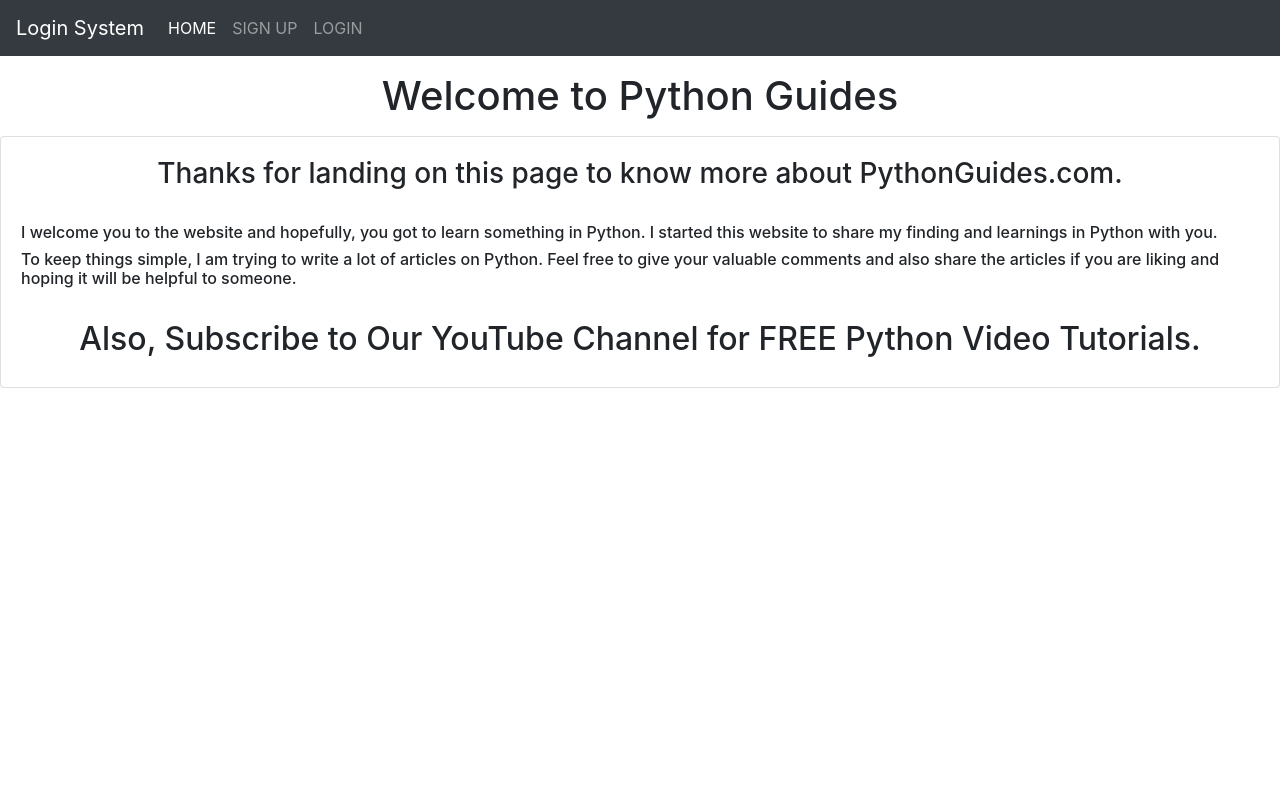
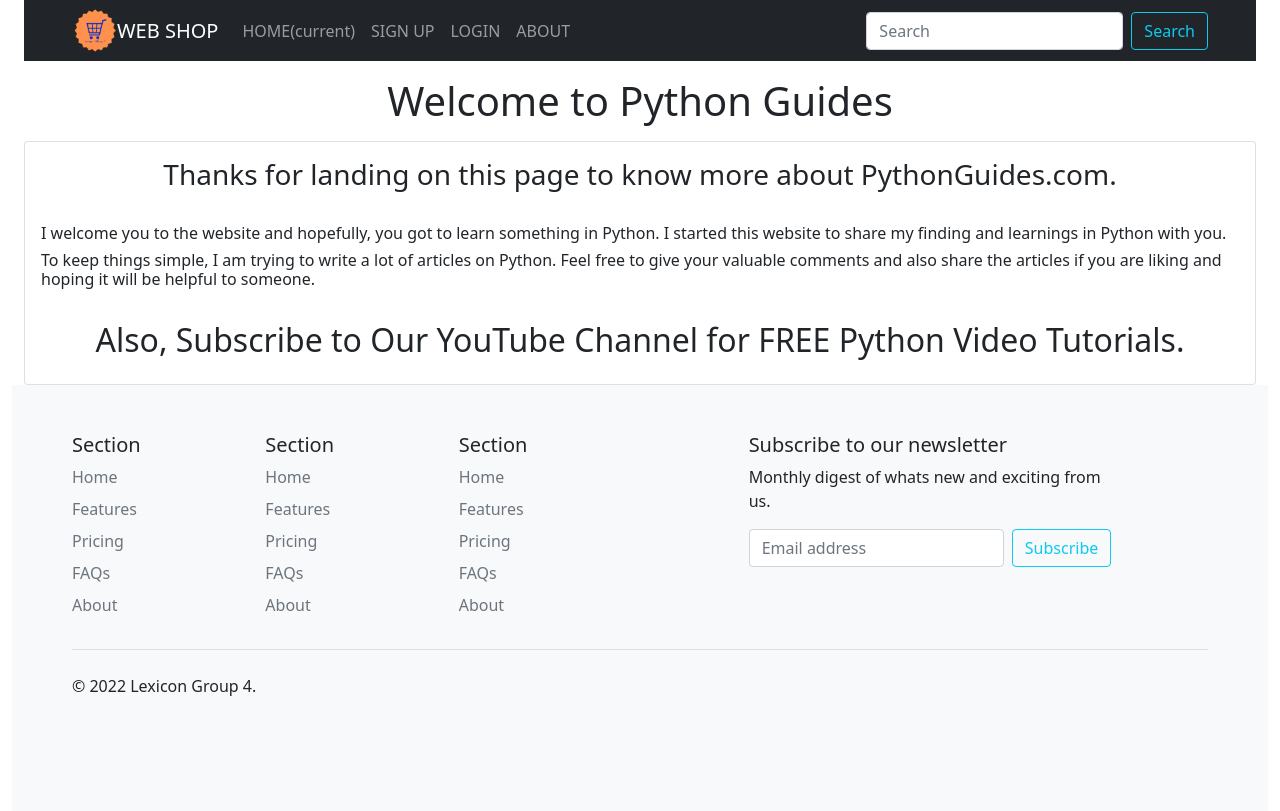
Before and after one commit to WebShopProjectGroup4/ShopStore, a Django app: page / in a window 1280 px wide. Before the commit the page ends 388 px from the top, so only its background shows below. Run offline with Django 3.2, Linux system fonts and the light colour scheme; some libraries are stand-ins or nearby versions.

Commit message:
base page

```diff
--- a/webshop/shopApp/templates/base.html
+++ b/webshop/shopApp/templates/base.html
@@ -0,0 +1,164 @@
+
+{# HTML5 declaration #}
+<!DOCTYPE html>
+<html>
+{% load static %}
+    <head>
+        <title>{% block title %} Home {% endblock title %} | Shop Store</title>
+        {% block head_favicon %}
+        <link rel="icon" type="image/png" href="/media/images/favicon.ico">
+        {% endblock head_favicon %}
+
+
+        <meta http-equiv="Content-Type" content="text/html; charset=utf-8" />
+
+        <meta http-equiv="Content-Language" value="en-US" />
+
+        <meta name="viewport" content="width=device-width, initial-scale=1.0">
+
+
+        <link href="https://cdn.jsdelivr.net/npm/bootstrap@5.0.2/dist/css/bootstrap.min.css" rel="stylesheet"
+            integrity="sha384-EVSTQN3/azprG1Anm3QDgpJLIm9Nao0Yz1ztcQTwFspd3yD65VohhpuuCOmLASjC" crossorigin="anonymous">
+
+
+    </head>
+
+
+
+    <body>
+
+        {# Navigation Menu #}
+        <div class="container-fluid">
+            <header>
+                <div class="container-fluid">
+                    <nav class="navbar navbar-expand-lg navbar-dark bg-dark px-5">
+                        <img src="/media/images/logo.png" width="45" alt="" class="d-inline-block align-middle mr-2">
+                        <a class="navbar-brand" href="home">WEB SHOP</a>
+
+                        <button class="navbar-toggler" type="button" data-toggle="collapse" data-target="#navbarNav"
+                        aria-controls="navbarNav" aria-expanded="false" aria-label="Toggle navigation">
+                        <span class="navbar-toggler-icon"></span>
+                        </button>
+                        <div class="collapse navbar-collapse" id="navbarNav">
+                            <ul class="navbar-nav">
+                                <li class="nav-item active">
+                                    <a class="nav-link" href="home">HOME<span class="sr-only">(current)</span></a>
+                            </li>
+                            {% if user.is_authenticated %}
+                            <li class="nav-item">
+                                    <a class="nav-link" href="">Hi, {{user.first_name}}</a>
+                            </li>
+                            <li class="nav-item">
+                                <a class="nav-link" href="logout">LOGOUT</a>
+                            </li>
+                            {% else %}
+                            <li class="nav-item">
+                                <a class="nav-link" href="register">SIGN UP</a>
+                            </li>
+                            <li class="nav-item">
+                                <a class="nav-link" href="login">LOGIN</a>
+                            </li>
+                            </li>
+                            <li class="nav-item">
+                            <a class="nav-link" href="about">ABOUT</a>
+                            </li>
+                            {% endif %}
+                            </ul>
+
+                            <form class="d-flex ms-auto order-5">
+                                <input class="form-control me-2" type="search" placeholder="Search" aria-label="Search">
+                                <button class="btn btn-outline-info my-2 my-sm-0" type="submit">Search</button>
+                                </form>
+                        </div>
+
+                    </nav>
+                </div>
+
+
+
+
+
+        </header>
+        {# The Document Body #}
+        <div id="site-wrapper">
+            <div class="container-fluid">
+            {% block content %}
+
+            {% endblock %}
+        </div>
+        </div>
+        {# The Footer #}
+
+            <footer class="py-5 footer-dark bg-light px-5">
+                <div class="container-fluid">
+            <div class="row">
+                <div class="col-2">
+                <h5>Section</h5>
+                <ul class="nav flex-column">
+                    <li class="nav-item mb-2"><a href="#" class="nav-link p-0 text-muted">Home</a></li>
+                    <li class="nav-item mb-2"><a href="#" class="nav-link p-0 text-muted">Features</a></li>
+                    <li class="nav-item mb-2"><a href="#" class="nav-link p-0 text-muted">Pricing</a></li>
+                    <li class="nav-item mb-2"><a href="#" class="nav-link p-0 text-muted">FAQs</a></li>
+                    <li class="nav-item mb-2"><a href="#" class="nav-link p-0 text-muted">About</a></li>
+                </ul>
+                </div>
+
+                <div class="col-2">
+                <h5>Section</h5>
+                <ul class="nav flex-column">
+                    <li class="nav-item mb-2"><a href="#" class="nav-link p-0 text-muted">Home</a></li>
+                    <li class="nav-item mb-2"><a href="#" class="nav-link p-0 text-muted">Features</a></li>
+                    <li class="nav-item mb-2"><a href="#" class="nav-link p-0 text-muted">Pricing</a></li>
+                    <li class="nav-item mb-2"><a href="#" class="nav-link p-0 text-muted">FAQs</a></li>
+                    <li class="nav-item mb-2"><a href="#" class="nav-link p-0 text-muted">About</a></li>
+                </ul>
+                </div>
+
+                <div class="col-2">
+                <h5>Section</h5>
+                <ul class="nav flex-column">
+                    <li class="nav-item mb-2"><a href="#" class="nav-link p-0 text-muted">Home</a></li>
+                    <li class="nav-item mb-2"><a href="#" class="nav-link p-0 text-muted">Features</a></li>
+                    <li class="nav-item mb-2"><a href="#" class="nav-link p-0 text-muted">Pricing</a></li>
+                    <li class="nav-item mb-2"><a href="#" class="nav-link p-0 text-muted">FAQs</a></li>
+                    <li class="nav-item mb-2"><a href="#" class="nav-link p-0 text-muted">About</a></li>
+                </ul>
+                </div>
+
+                <div class="col-4 offset-1">
+                <form>
+                    <h5>Subscribe to our newsletter</h5>
+                    <p>Monthly digest of whats new and exciting from us.</p>
+                    <div class="d-flex w-100 gap-2">
+                    <label for="newsletter1" class="visually-hidden">Email address</label>
+                    <input id="newsletter1" type="text" class="form-control" placeholder="Email address">
+                    <button class="btn btn-outline-info my-2 my-sm-0 " type="button">Subscribe</button>
+                    </div>
+                </form>
+                </div>
+            </div>
+
+            <div class="d-flex justify-content-between py-4 my-4 border-top">
+                <p>© 2022 Lexicon Group 4.</p>
+                <ul class="list-unstyled d-flex">
+                <li class="ms-3"><a class="link-light" href="#"><svg class="bi" width="24" height="24"><use xlink:href="#twitter"></use></svg></a></li>
+                <li class="ms-3"><a class="link-light" href="#"><svg class="bi" width="24" height="24"><use xlink:href="#instagram"></use></svg></a></li>
+                <li class="ms-3"><a class="link-light" href="#"><svg class="bi" width="24" height="24"><use xlink:href="#facebook"></use></svg></a></li>
+                </ul>
+            </div>
+            </div>
+            </footer>
+
+        </div>
+        <script src="https://code.jquery.com/jquery-3.2.1.slim.min.js"
+        integrity="sha384-KJ3o2DKtIkvYIK3UENzmM7KCkRr/rE9/Qpg6aAZGJwFDMVNA/GpGFF93hXpG5KkN"
+        crossorigin="anonymous"></script>
+        <script src="https://cdnjs.cloudflare.com/ajax/libs/popper.js/1.12.9/umd/popper.min.js"
+        integrity="sha384-ApNbgh9B+Y1QKtv3Rn7W3mgPxhU9K/ScQsAP7hUibX39j7fakFPskvXusvfa0b4Q"
+        crossorigin="anonymous"></script>
+        <script src="https://maxcdn.bootstrapcdn.com/bootstrap/4.0.0/js/bootstrap.min.js"
+        integrity="sha384-JZR6Spejh4U02d8jOt6vLEHfe/JQGiRRSQQxSfFWpi1MquVdAyjUar5+76PVCmYl"
+        crossorigin="anonymous"></script>
+
+    </body>
+</html>
--- a/webshop/shopApp/templates/welcome.html
+++ b/webshop/shopApp/templates/welcome.html
@@ -1,56 +1,5 @@
-<!DOCTYPE html>
-<html lang="en">
-
-<head>
-  <meta charset="UTF-8">
-  <meta http-equiv="X-UA-Compatible" content="IE=edge">
-  <meta name="viewport" content="width=device-width, initial-scale=1.0">
-  <link rel="stylesheet" href="https://maxcdn.bootstrapcdn.com/bootstrap/4.0.0/css/bootstrap.min.css"
-    integrity="sha384-Gn5384xqQ1aoWXA+058RXPxPg6fy4IWvTNh0E263XmFcJlSAwiGgFAW/dAiS6JXm" crossorigin="anonymous">
-  <title>Login System</title>
-</head>
-
-<body>
-
-  <script src="https://code.jquery.com/jquery-3.2.1.slim.min.js"
-    integrity="sha384-KJ3o2DKtIkvYIK3UENzmM7KCkRr/rE9/Qpg6aAZGJwFDMVNA/GpGFF93hXpG5KkN"
-    crossorigin="anonymous"></script>
-  <script src="https://cdnjs.cloudflare.com/ajax/libs/popper.js/1.12.9/umd/popper.min.js"
-    integrity="sha384-ApNbgh9B+Y1QKtv3Rn7W3mgPxhU9K/ScQsAP7hUibX39j7fakFPskvXusvfa0b4Q"
-    crossorigin="anonymous"></script>
-  <script src="https://maxcdn.bootstrapcdn.com/bootstrap/4.0.0/js/bootstrap.min.js"
-    integrity="sha384-JZR6Spejh4U02d8jOt6vLEHfe/JQGiRRSQQxSfFWpi1MquVdAyjUar5+76PVCmYl"
-    crossorigin="anonymous"></script>
-
-  <nav class="navbar navbar-expand-lg navbar-dark bg-dark">
-    <a class="navbar-brand" href="">Login System</a>
-    <button class="navbar-toggler" type="button" data-toggle="collapse" data-target="#navbarNav"
-      aria-controls="navbarNav" aria-expanded="false" aria-label="Toggle navigation">
-      <span class="navbar-toggler-icon"></span>
-    </button>
-    <div class="collapse navbar-collapse" id="navbarNav">
-      <ul class="navbar-nav">
-        <li class="nav-item active">
-          <a class="nav-link" href="home">HOME<span class="sr-only">(current)</span></a>
-        </li>
-        {% if user.is_authenticated %}
-        <li class="nav-item">
-          <a class="nav-link" href="">Hi, {{user.first_name}}</a>
-        </li>
-        <li class="nav-item">
-          <a class="nav-link" href="logout">LOGOUT</a>
-        </li>
-        {% else %}
-        <li class="nav-item">
-          <a class="nav-link" href="register">SIGN UP</a>
-        </li>
-        <li class="nav-item">
-          <a class="nav-link" href="login">LOGIN</a>
-        </li>
-        {% endif %}
-      </ul>
-    </div>
-  </nav>
+{% extends "base.html" %}
+{% block content %}
 
   <div class="container my-3">
     <h1 style="text-align:center;">Welcome to Python Guides</h1>
@@ -67,6 +16,4 @@
       <br>
       <h2 style="text-align:center;">Also, Subscribe to Our YouTube Channel for FREE Python Video Tutorials.</h2>
     </div>
-</body>
-
-</html>
+    {% endblock %}
--- a/webshop/shopApp/views.py
+++ b/webshop/shopApp/views.py
@@ -102,3 +102,6 @@
     return render(request,
                   'product_detail.html',
                   {'product': product,})
+
+def about(request):
+    return render(request,"about.html")
--- a/webshop/webshop/urls.py
+++ b/webshop/webshop/urls.py
@@ -26,6 +26,7 @@
     path("login", views.login_user, name="login"),
     path("logout", views.logout_user, name="logout"),
     path("home/",views.home,name="home"),
+    path("about", views.about, name="about"),
     path('(?P<category_slug>[-\w]+)/',views.home,name='home_by_category'),
     path("search/",views.search,name="search"),
     path('(?P<product_id>\d+)/(?P<slug>[-\w]+)/',
```
Also changed, not shown: webshop/shopApp/templates/about.html (added, +22 -0 lines), webshop/shopApp/templates/home.html (+3 -13 lines), webshop/shopApp/templates/login.html (+4 -31 lines), webshop/shopApp/templates/product_detail.html (+3 -14 lines), webshop/shopApp/templates/registeration.html (+3 -30 lines), webshop/shopApp/templates/reviews.html (+5 -11 lines), webshop/shopApp/templates/search.html (+4 -11 lines), webshop/media/images/logo.png (added), 4 other files.
